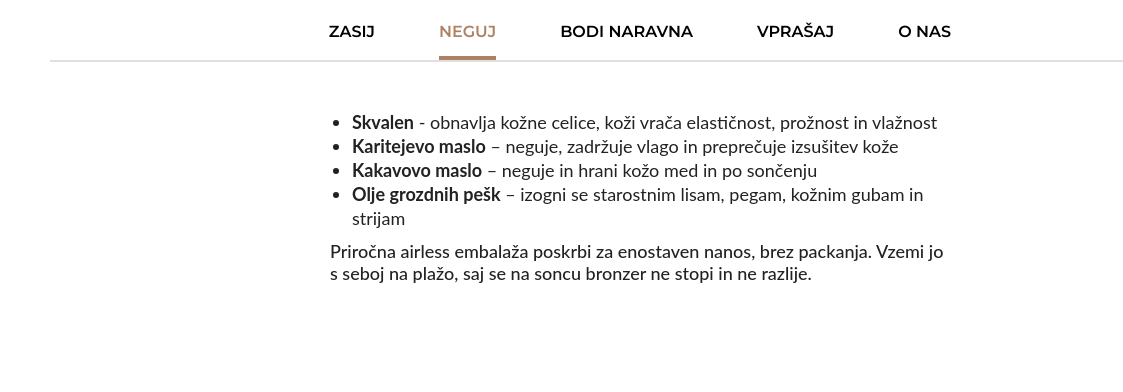
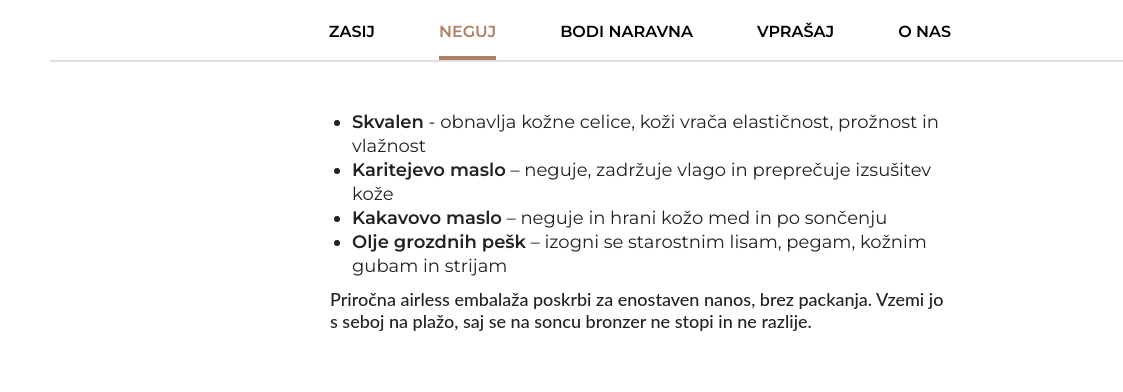
Before and after one commit to janhocevar/mei-organics, a plain HTML site: page index.html in a window 1280 px wide. Both pictures are taken after a click on the element "NEGUJ". Shown: the part 1970-2362 px from the top of the page, 0-1123 px from the left. Drawn offline with nearby package versions, Linux system fonts and the light colour scheme; no server answers; a script that the page names is missing.

Commit message:
Font update

```diff
--- a/index.html
+++ b/index.html
@@ -136,7 +136,7 @@
             <div class="tab" data-tab="neguj">NEGUJ</div>
             <div class="tab" data-tab="bodi-naravna">BODI NARAVNA</div>
             <div class="tab" data-tab="vprasaj">VPRAŠAJ</div>
-            <div class="tab" data-tab="verjemi">O NAS</div>
+            <div class="tab" data-tab="onas">O NAS</div>
           </div>
         </div>
         <div class="tabs-content">
@@ -147,10 +147,10 @@
           </div>
           <div class="tab-content neguj">
             <ul>
-              <li><strong>Skvalen</strong> - obnavlja kožne celice, koži vrača elastičnost, prožnost in vlažnost</li>
-              <li><strong>Karitejevo maslo</strong> – neguje, zadržuje vlago in preprečuje izsušitev kože</li>
-              <li><strong>Kakavovo maslo</strong> – neguje in hrani kožo med in po sončenju</li>
-              <li><strong>Olje grozdnih pešk</strong> – izogni se starostnim lisam, pegam, kožnim gubam in strijam</li>
+              <li class="font-montserrat"><span class="font-montserrat">Skvalen</span> - obnavlja kožne celice, koži vrača elastičnost, prožnost in vlažnost</li>
+              <li class="font-montserrat"><span class="font-montserrat">Karitejevo maslo</span> – neguje, zadržuje vlago in preprečuje izsušitev kože</li>
+              <li class="font-montserrat"><span class="font-montserrat">Kakavovo maslo</span> – neguje in hrani kožo med in po sončenju</li>
+              <li class="font-montserrat"><span class="font-montserrat">Olje grozdnih pešk</span> – izogni se starostnim lisam, pegam, kožnim gubam in strijam</li>
             </ul>
 
             <p>Priročna airless embalaža poskrbi za enostaven nanos, brez packanja. Vzemi jo s seboj na plažo, saj se na soncu bronzer ne stopi in ne razlije.</p>
@@ -169,8 +169,8 @@
             <h2 class="font-montserrat">Kaj če mi porjavitev ne bo ustrezala?</h2>
             <p>Izdelek je dermatološko testiran in vsebuje le 100% naravne sestavine.</p>
           </div>
-          <div class="tab-content verjemi">
-            <p>V podjetju Mind trade d.o.o. že 22 let skrbimo za zdravje telesa z vrhunskimi izdelki, ki vsebujejo samo narave sestavine. MEI je naša nova blagovna znamka, ki poimensko pomeni LEPO, pod njo pa je združena linija izdelkov namenjena poudarku in negovanju tvoje lepote. Vsi naši izdelki so brez umetnih konzervansov in parabenov, parfumov, SLS sulfatov in petrokemičnih kemikalij. Izdelki so veganski in niso testirani na živalih.</p>
+          <div class="tab-content onas">
+            <h2 class="font-montserrat">V podjetju Mind trade d.o.o. že 22 let skrbimo za zdravje telesa z vrhunskimi izdelki, ki vsebujejo samo narave sestavine. MEI je naša nova blagovna znamka, ki poimensko pomeni LEPO, pod njo pa je združena linija izdelkov namenjena poudarku in negovanju tvoje lepote. Vsi naši izdelki so brez umetnih konzervansov in parabenov, parfumov, SLS sulfatov in petrokemičnih kemikalij. Izdelki so veganski in niso testirani na živalih.</h2>
           </div>
         </div>
       </section>
--- a/style.css
+++ b/style.css
@@ -430,6 +430,10 @@ main {
   line-height: 24px;
   padding-left: 22px;
   margin-bottom: 10px;
+}
+
+.tab-content ul li span {
+  font-weight: 600;
 }
 
 .tab-content h2 {
```
